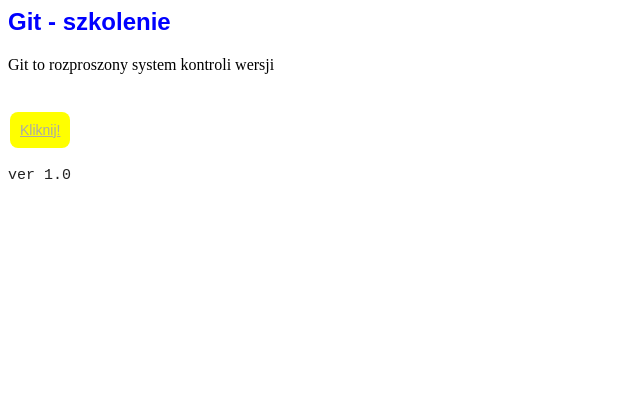
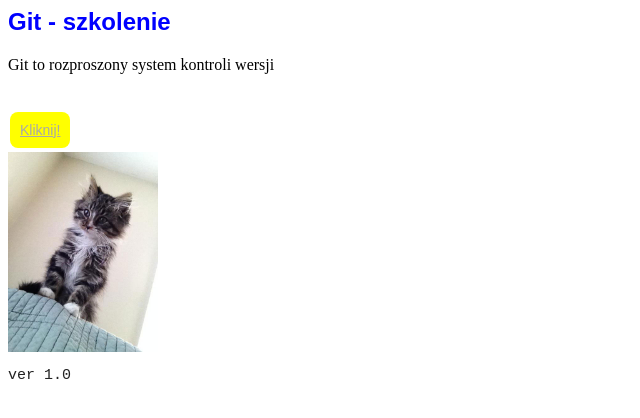
Before and after one commit to testUserNo1/examples, a plain HTML site: page index.html in a window 1280 px wide. Shown: the whole page, without its empty margins (0-640 px from the left). Drawn offline with Linux system fonts and the light colour scheme.

Commit message:
added kitty image

```diff
--- a/index.html
+++ b/index.html
@@ -12,6 +12,8 @@
 		<br/>
 		<!-- TODO add form name and email field -->
 		<button onClick="sayHello()">Kliknij!</button>
+		<br/>
+		<img src="./static/images/kitty.jpg" height="200"/>
 		<p class="footer">ver 1.0</p>
 	</body>
 </html>
```
Also changed, not shown: static/images/kitty.jpg (added).
